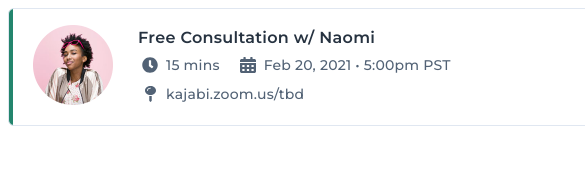
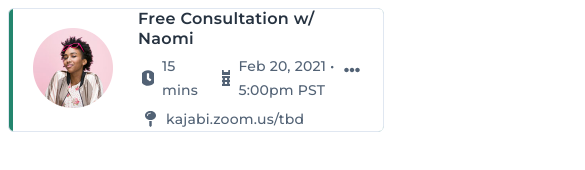
Before and after one commit to mattroberts11/kajabi_uxd_challenge, a website: page src/index.html in a window 390 px wide. Shown: the top 170 px of the page, 585 px wide, since content can reach past the window. Drawn offline with Linux system fonts and the light colour scheme.

Commit message:
accessability ocmplete

```diff
--- a/src/index.html
+++ b/src/index.html
@@ -6,33 +6,37 @@
   </head>
   <body>
 
-    <div class="schedule-meeting available" tabindex="1"> <!-- There is an unavailable class that you can toggle to show a red bar -->
-      <div class="card">
+    <div class="schedule-meeting available" tabindex="1" aria-label="Available" ar>
+      <div class="card" aria-description="Information about the meeting you would like to schedule">
         <div class="card__left">
-          <div class="card__left-avatar">
+          <div
+            class="card__left-avatar"
+            role="img"
+            aria-label="Avatar of meeting organizer"
+          >
             <img src="./assets/avatar-naomi@2x.png" alt="Cicle avatar of Naomi"/>
           </div>
         </div>
-        <div class="card__details">
-          <div class="title">
+        <div class="card__details" aria-decription="Meeting details">
+          <div class="title" aria-description="Name of meeting">
             Free Consultation w/ Naomi
           </div>
-          <div class="duration-date-time">
-            <div class="duration" aria-label="Duration of meeting">
+          <div class="duration-date-time" role="row" aria-description="Duration and time of meeting">
+            <div class="duration" role="cell" aria-description="Duration of meeting">
               <div class="clock-icon"></div>
               15 mins
             </div>
-            <div class="date-time" aria-label="Date and Time of meeting">
+            <div class="date-time" role="cell" aria-description="Date and Time of meeting">
               <div class="calendar-icon"></div>
               Feb 20, 2021 • 5:00pm PST
             </div>
           </div>
-          <div class="location">
+          <div class="location" aria-description="Location of meeting">
             <div class="map-pin-icon"></div>
             <a href="kajabi.zoom.us/tbd">kajabi.zoom.us/tbd </a>
           </div>
         </div>
-        <div class="card__options"></div>
+        <div class="card__options" role="button" aria-label="Open" aria-description="Click to open options"></div>
       </div>
     </div>
 
--- a/src/styles.scss
+++ b/src/styles.scss
@@ -12,7 +12,9 @@
   height: 16px;
   margin-right: 8px;
 }
-
+html {
+  font-size: 16px;
+}
 // STYLES
 body {
   // background-color: #E5E5E5;
@@ -20,8 +22,9 @@
 
 .schedule-meeting {
   font-family: 'Montserrat', sans-serif;
-  height: 116px;
-  width: 688px;
+  // min-height: 116px;
+  // width: 688px;
+  width: 100%;
   border: 1px solid;
   border-color: $light-grey;
   border-radius: 6px;
```
Also changed, not shown: NOTES.md (+3 -0 lines), src/styles.css, 1 other file.
